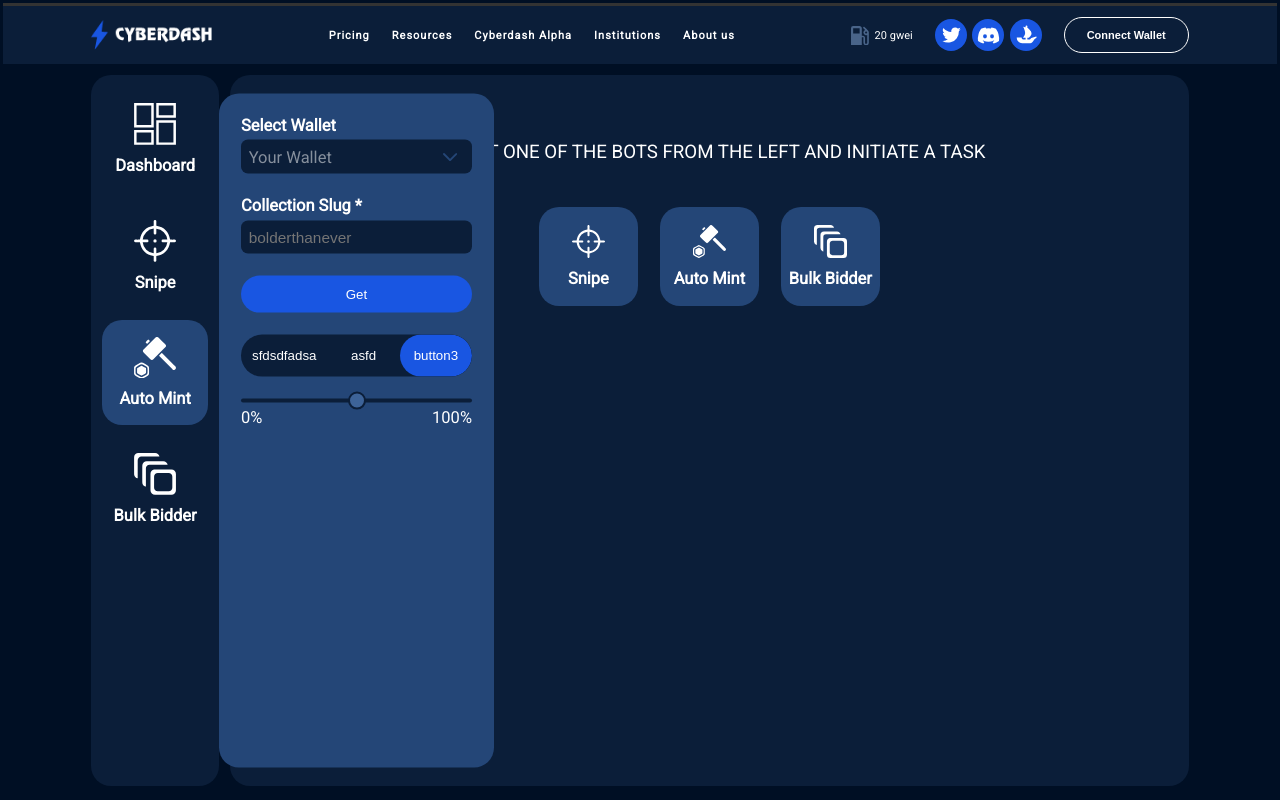
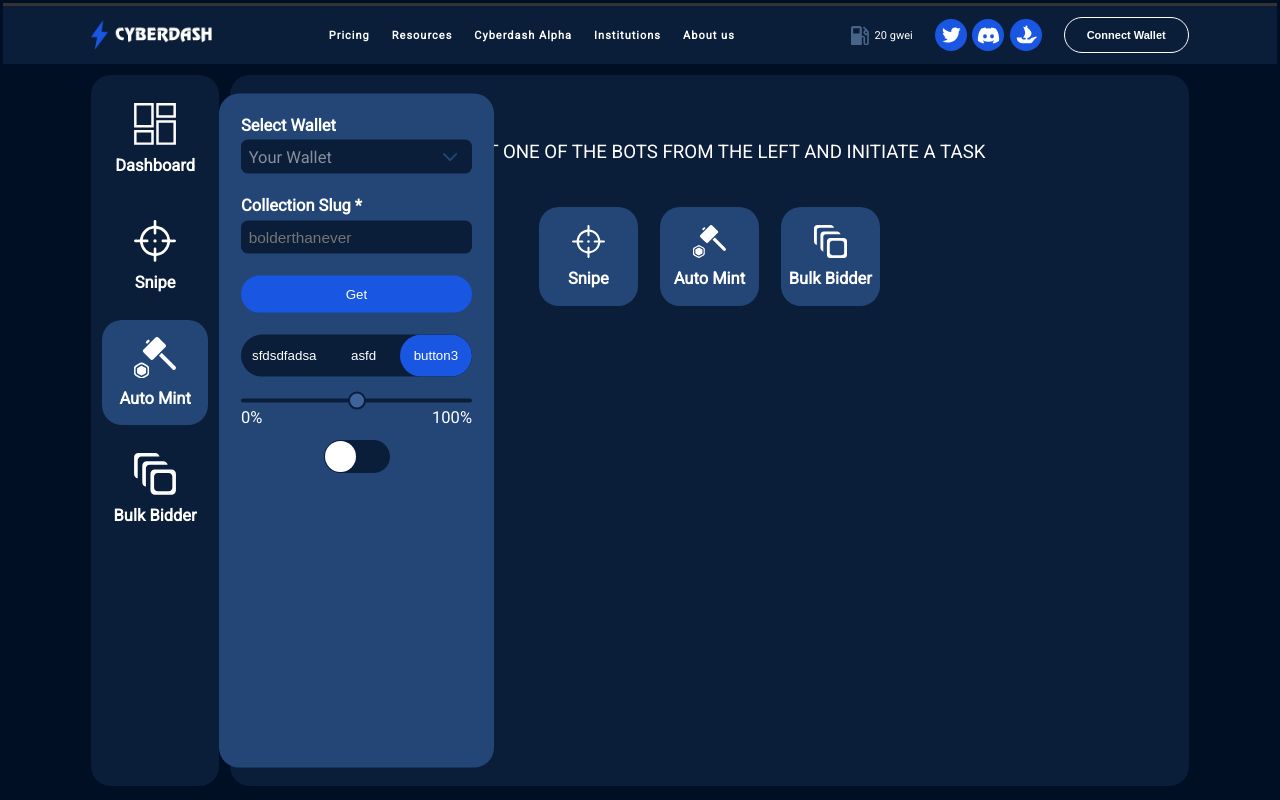
Before and after one commit to FortuneWebWorks/Cyber-React-Sass, a React (Create React App) app: page / in a window 1280 px wide. Built offline with nearby package versions, Linux system fonts and the light colour scheme.

Commit message:
:zap: Switch button component completed

```diff
--- a/src/components/AutoMint.js
+++ b/src/components/AutoMint.js
@@ -4,6 +4,7 @@
 import Button from './Button';
 import ButtonGroup from './ButtonGroup';
 import Proggress from './Proggress';
+import Switch from './Switch';
 
 const dropdownData = [
   { title: 'Your Wallet', data: 'Your Wallet' },
@@ -25,6 +26,7 @@
         activeDefault={2}
       />
       <Proggress min={0} max={100} sign="%" />
+      <Switch />
     </div>
   );
 };
--- /dev/null
+++ b/src/components/Switch.js
@@ -0,0 +1,14 @@
+import '../styles/switch.scss';
+
+const Switch = () => {
+  return (
+    <div className="switch__container">
+      <input className="switch" type="checkbox" id="switch" />
+      <label className="switch__label" for="switch">
+        Toggle
+      </label>
+    </div>
+  );
+};
+
+export default Switch;
--- /dev/null
+++ b/src/styles/switch.scss
@@ -0,0 +1,49 @@
+@use './colors.scss' as *;
+
+.switch__container {
+  width: 6rem;
+  height: 3rem;
+
+  .switch {
+    height: 0;
+    width: 0;
+    visibility: hidden;
+
+    &:checked + label {
+      background: $primary;
+    }
+
+    &:checked + label:after {
+      left: calc(100% - 1px);
+      transform: translateX(-100%);
+    }
+  }
+
+  .switch__label {
+    transform: translateY(-50%);
+    cursor: pointer;
+    text-indent: -9999px;
+    width: 100%;
+    height: 100%;
+    display: block;
+    border-radius: 100px;
+    position: relative;
+    background: $primary;
+
+    &:after {
+      content: '';
+      position: absolute;
+      top: 1px;
+      left: 1px;
+      height: 95%;
+      aspect-ratio: 1 / 1;
+      background: #fff;
+      border-radius: 90px;
+      transition: 0.3s;
+    }
+
+    &:active:after {
+      width: 40%;
+    }
+  }
+}
```
